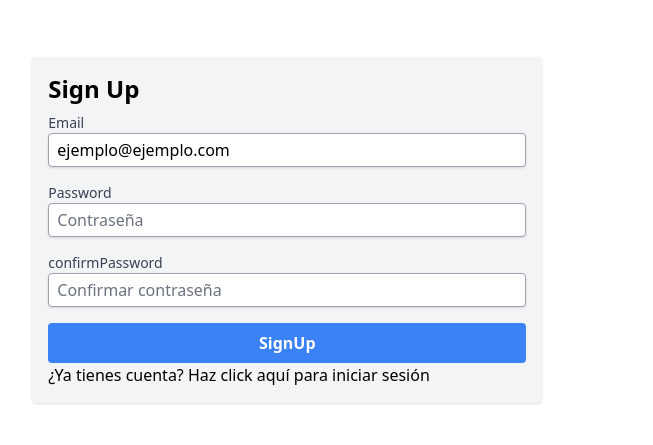
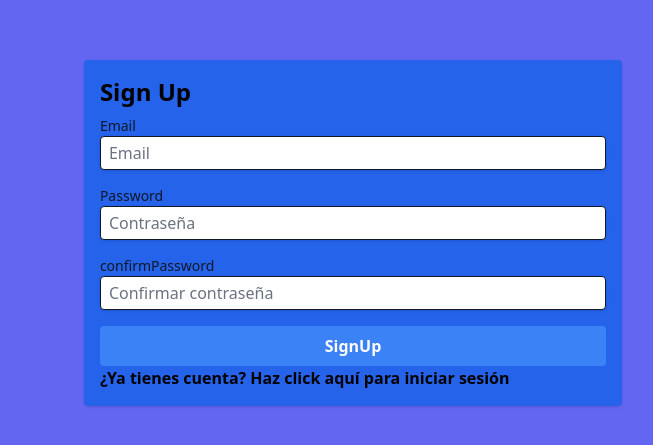
Before and after one commit to HinojosaAcevedoJ/agenda, a React (Create React App) app: page /signup in a window 1280 px wide. Shown: the part 167-612 px from the top of the page, without its empty margins (287-940 px from the left). Built offline with nearby package versions, Linux system fonts and the light colour scheme; no server answers.

Commit message:
interfaz grafica mejorada

```diff
--- a/src/components/common/HookInput.jsx
+++ b/src/components/common/HookInput.jsx
@@ -14,14 +14,14 @@ export default function HookInput({
     <div className={className}>
       {label && (
         <label
-          className="block text-sm font-medium leading-5 text-gray-700"
+          className="block text-sm font-medium leading-5 text-gray-900"
           htmlFor={name}
         >
           {label}
         </label>
       )}
       <input
-        className="rounded shadow appearance-none border-gray-400 block py-1 px-2 w-full"
+        className="rounded shadow appearance-none border-gray-900 block py-1 px-2 w-full"
         placeholder={placeholder}
         type={type}
         {...register(name)}
--- a/src/components/pages/Contacts/components/ContactForm/index.jsx
+++ b/src/components/pages/Contacts/components/ContactForm/index.jsx
@@ -28,9 +28,6 @@ function ContactForm() {
     formState: { errors },
     reset
   } = useForm({
-    defaultValues: {
-      firstName: 'Pepito'
-    },
     resolver: yupResolver(validationSchema)
   })
 
@@ -48,7 +45,7 @@ function ContactForm() {
 
   return (
     <div className="p-4 h-screen shadow rounded m-6 bg-blue-900">
-      <h1 className="text-2xl font-bold mb-2">{isUpdating ? 'Actualizando' : 'Crear'} Contacto</h1>
+      <h1 className="text-2xl font-bold mb-2">{isUpdating ? 'Actualizar' : 'Crear'} Contacto</h1>
       <form className="space-y-4" onSubmit={handleSubmit(isUpdating ? handleUpdateContact : handleCreateContact)}>
         <HookInput
           name="firstName"
@@ -94,7 +91,7 @@ function ContactForm() {
           errorMessage={errors.image?.message}
         />
         <Button block className="mr-2" type="submit" disabled={!isEmpty(errors)}>Submit</Button>
-        <Button block className="mr-2" type="button" onClick={handleCancelUpdate}>Cancel</Button>
+        <div>{isUpdating ? <Button block className="mr-2" type="button" onClick={handleCancelUpdate}>Cancel</Button> : <p /> }</div>
       </form>
     </div>
   )
--- a/src/components/pages/Login/index.jsx
+++ b/src/components/pages/Login/index.jsx
@@ -30,8 +30,8 @@ export default function Login() {
   }, [isAuth, navigate])
 
   return (
-    <div className="min-h-screen min-w-screen bg-slate-100 flex items-center justify-center">
-      <div className="p-4 shadow rounded m-6 bg-gray-200">
+    <div className="min-h-screen min-w-screen bg-indigo-500 flex items-center justify-center">
+      <div className="p-4 shadow rounded m-6 bg-blue-600">
         <h1 className="text-2xl font-bold mb-2">Login</h1>
         <form className="space-y-4" onSubmit={handleSubmit(login)}>
           <HookInput
@@ -50,7 +50,7 @@ export default function Login() {
             errorMessage={errors.password?.message}
           />
           <Button block className="mr-2" type="submit" disabled={!isEmpty(errors)}>Login</Button>
-          <Link to="/signup">No tienes cuenta? Haz click aquí para registrarte</Link>
+          <Link to="/signup" className="font-bold">No tienes cuenta? Haz click aquí para registrarte</Link>
         </form>
       </div>
     </div>
--- a/src/components/pages/SignUp/index.jsx
+++ b/src/components/pages/SignUp/index.jsx
@@ -17,9 +17,6 @@ export default function SignUp() {
     handleSubmit,
     formState: { errors }
   } = useForm({
-    defaultValues: {
-      email: 'ejemplo@ejemplo.com'
-    },
     resolver: yupResolver(validationSchema)
   })
 
@@ -34,7 +31,8 @@ export default function SignUp() {
   }
 
   return (
-    <div className="p-4 shadow rounded m-6 bg-gray-100 relative md:absolute right-1/3 top-1/4 ">
+    <div className="min-h-screen min-w-screen bg-indigo-500 flex items-center justify-center">
+      <div className="p-4 shadow rounded m-6 bg-blue-600">
         <h1 className="text-2xl font-bold mb-2">Sign Up</h1>
         <form className="space-y-4" onSubmit={handleSubmit(onSubmit)}>
           <HookInput
@@ -61,8 +59,9 @@ export default function SignUp() {
             errorMessage={errors.passwordConfirmation?.message}
           />
           <Button block className="mr-2" type="submit" disabled={!isEmpty(errors)}>SignUp</Button>
-        <Link to="/login">¿Ya tienes cuenta? Haz click aquí para iniciar sesión</Link>
+          <Link to="/login" className="font-bold">¿Ya tienes cuenta? Haz click aquí para iniciar sesión</Link>
         </form>
+      </div>
     </div>
   )
 }
```
Lines whose indentation alone changed are shown as unchanged.
